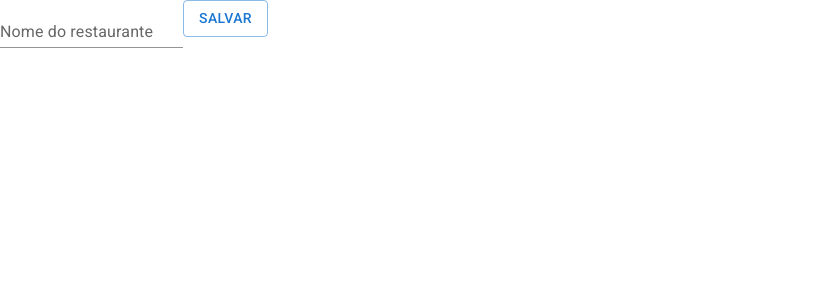
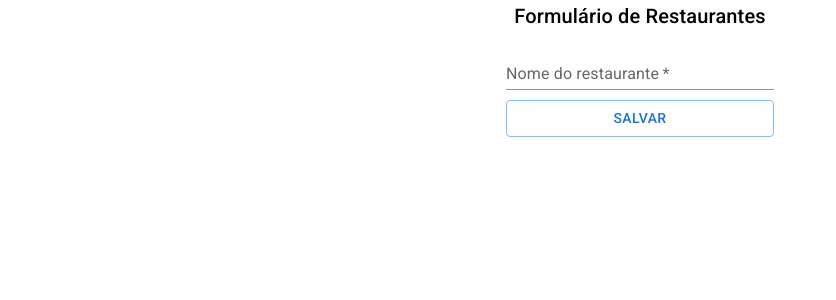
Before and after one commit to LivioAlvarenga/alfood, a React (Vite) app in the folder web/: page /admin/restaurantes/1 in a window 1280 px wide. Shown: the top 300 px of the page, without its empty margins (0-836 px from the left). Built offline with nearby package versions, Linux system fonts and the light colour scheme; no server answers.

Commit message:
formatando rota de novo restaurante

```diff
--- a/web/src/components/ListaRestaurantes/index.tsx
+++ b/web/src/components/ListaRestaurantes/index.tsx
@@ -1,5 +1,4 @@
 import SearchIcon from "@mui/icons-material/Search";
-import { red } from "@mui/material/colors";
 import TextField from "@mui/material/TextField";
 import axios, { AxiosRequestConfig } from "axios";
 import { IPaginacao } from "interfaces/IPaginacao";
@@ -42,8 +41,6 @@ const ListaRestaurantes = () => {
   useEffect(() => {
     loadingDados("http://localhost:8000/api/v1/restaurantes/");
   }, []);
-
-  const primary = red[500]; // #f44336
 
   return (
     <section className={style.ListaRestaurantes}>
--- a/web/src/pages/Adm/Restaurantes/FormRestaurantes.tsx
+++ b/web/src/pages/Adm/Restaurantes/FormRestaurantes.tsx
@@ -1,4 +1,5 @@
-import { Button, TextField } from "@mui/material";
+import { Box, Button, TextField } from "@mui/material";
+import Typography from "@mui/material/Typography";
 import axios from "axios";
 import IRestaurante from "interfaces/IRestaurante";
 import { useEffect, useState } from "react";
@@ -50,18 +51,27 @@ const FormRestaurantes = () => {
   };
 
   return (
-    <form onSubmit={aoSubmeterForm}>
+    <Box
+      sx={{ display: "flex", flexDirection: "column", alignItems: "center", gap: "10px" }}
+    >
+      <Typography component="h1" variant="h6">
+        Formulário de Restaurantes
+      </Typography>
+      <Box component="form" onSubmit={aoSubmeterForm}>
         <TextField
           value={nomeRestaurante}
           onChange={(e) => setNomeRestaurante(e.target.value)}
           id="standard-basic"
           label="Nome do restaurante"
           variant="standard"
+          fullWidth
+          required
         />
-      <Button type="submit" variant="outlined">
+        <Button sx={{ marginTop: "10px" }} type="submit" variant="outlined" fullWidth>
           Salvar
         </Button>
-    </form>
+      </Box>
+    </Box>
   );
 };
 
```
Lines whose indentation alone changed are shown as unchanged.
